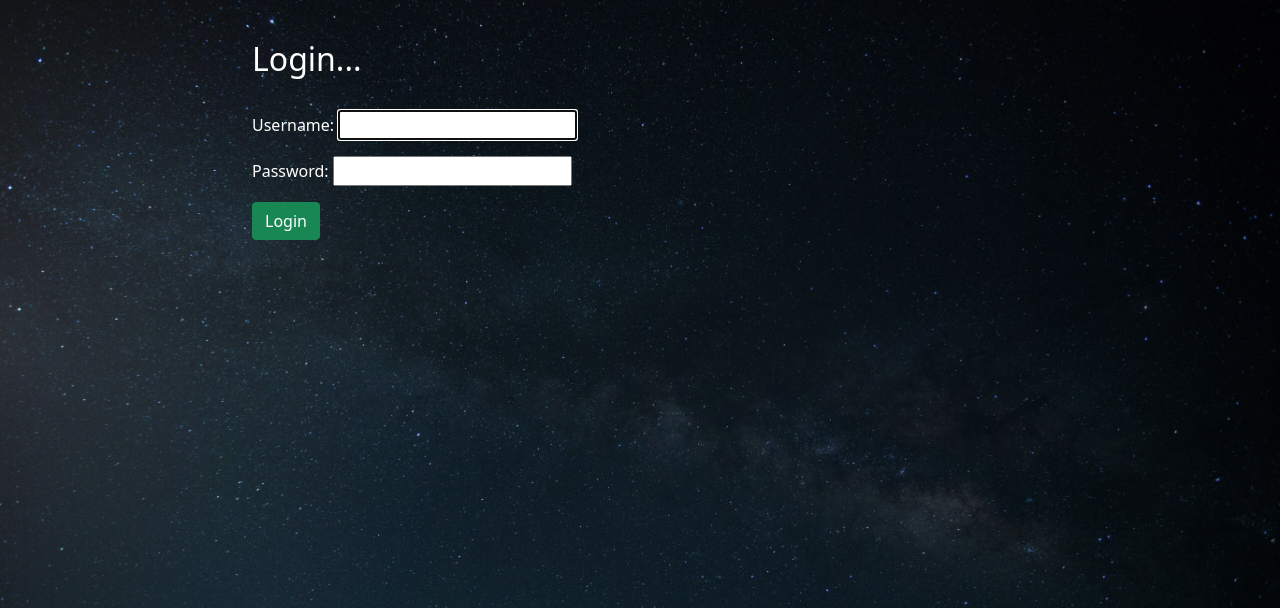
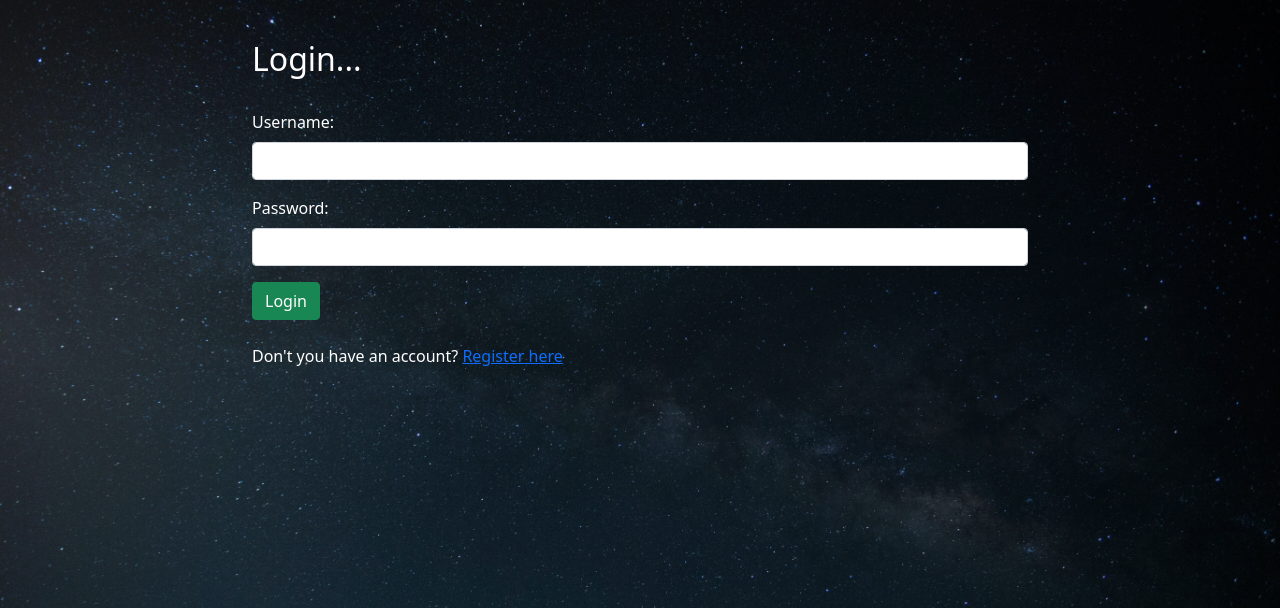
Before and after one commit to Sir-Jude/Blog, a Django app: page /registration/login/ in a window 1280 px wide. Shown: the part 56-664 px from the top of the page. Run offline with Django 5.2, Linux system fonts and the light colour scheme; data that the repository does not hold is empty.

Commit message:
Add login functionality, refactor comment section and update templates.
- Update login.html to manually render username and password fields with
  Bootstrap styling.
- Include registration link for new users in the login template.
- Add LoginForm to handle user authentication.
- Implement UserLoginView to manage user login and redirection.
- Add login URL path to registration/urls.py.
- Add login hyperlink in detail view to improve navigation for unauthenticated
  users attempting to like/comment.
- Remove 'text-white' class from 'Add a comment' link in detail.html, so
  that the style is consistent with the other links in the blog.
- Clean up comments in NewPostView and EditPostView.

```diff
--- a/blog/templates/blog/detail.html
+++ b/blog/templates/blog/detail.html
@@ -45,7 +45,7 @@
       </form>
     {% else %}
       👍 {{ total_likes }}
-      <p><small>(Login to like/comment)</small></p>
+      <p><small>(<a href="{% url 'login' %}">Login</a> to like/comment)</small></p>
     {% endif %}
   </div>
 
@@ -56,14 +56,14 @@
     {% if not post.blog_comment_related.all %}
       {% if user.is_authenticated %}
         <h6>There are no comments yet: be the first to say something!</h6>
-        <a href="{% url 'blog:new_comment' post.id %}" class="text-white">Add a comment</a>
+        <p><a href="{% url 'blog:new_comment' post.id %}">Add a comment</a></p>
       {% else %}
         <h6>Login to leave a comment below this post.</h6>
       {% endif %}
     {% else %}
       {% if user.is_authenticated %}
         <div>
-          <p><a href="{% url 'blog:new_comment' post.id %}" class="text-white">Add a comment</a></p>
+          <p><a href="{% url 'blog:new_comment' post.id %}">Add a comment</a></p>
         </div>
       {% endif %}
     {% endif %}
--- a/blog/views.py
+++ b/blog/views.py
@@ -86,7 +86,6 @@
         return reverse_lazy("blog:detail", args=[self.object.pk])
 
     def form_valid(self, form):
-        # You can add any extra logic here before the form is saved if needed
         return super().form_valid(form)
 
     def test_func(self):
@@ -143,7 +142,6 @@
         return reverse_lazy("blog:home")
 
     def form_valid(self, form):
-        # You can perform additional actions here if needed
         return super().form_valid(form)
 
     def test_func(self):
--- a/registration/templates/registration/login.html
+++ b/registration/templates/registration/login.html
@@ -9,10 +9,19 @@
       <fieldset>
         <legend><h2>Login...</h2></legend>
         <p>
-          {{ form.as_p }}
+          <div class="mb-3">
+            <label for="username" class="form-label">Username:</label>
+            <input type="text" class="form-control" name="username">
+          </div>
+          <div class="mb-3">
+            <label for="password" class="form-label">Password:</label>
+            <input type="password" class="form-control" name="password">
+          </div>
         </p>
       </fieldset>
       <button type="submit" class="btn btn-success">Login</button>
     </form>
+      <br>
+      Don't you have an account? <a href="{% url 'registration:register' %}">Register here</a>
   </div>
 {% endblock content %}
--- a/registration/urls.py
+++ b/registration/urls.py
@@ -6,6 +6,7 @@
 app_name = "registration"
 urlpatterns = [
     path("register/", views.UserRegisterView.as_view(), name="register"),
+    path("login/", views.UserLoginView.as_view(), name="login"),
     path("edit_profile/", views.UserProfileEditView.as_view(), name="edit_profile"),
     path("password/", views.PasswordChangeView.as_view(template_name="registration/change_password.html"), name="change_password"),
 ]
```
Also changed, not shown: registration/forms.py (+11 -2 lines), registration/views.py (+13 -2 lines).
